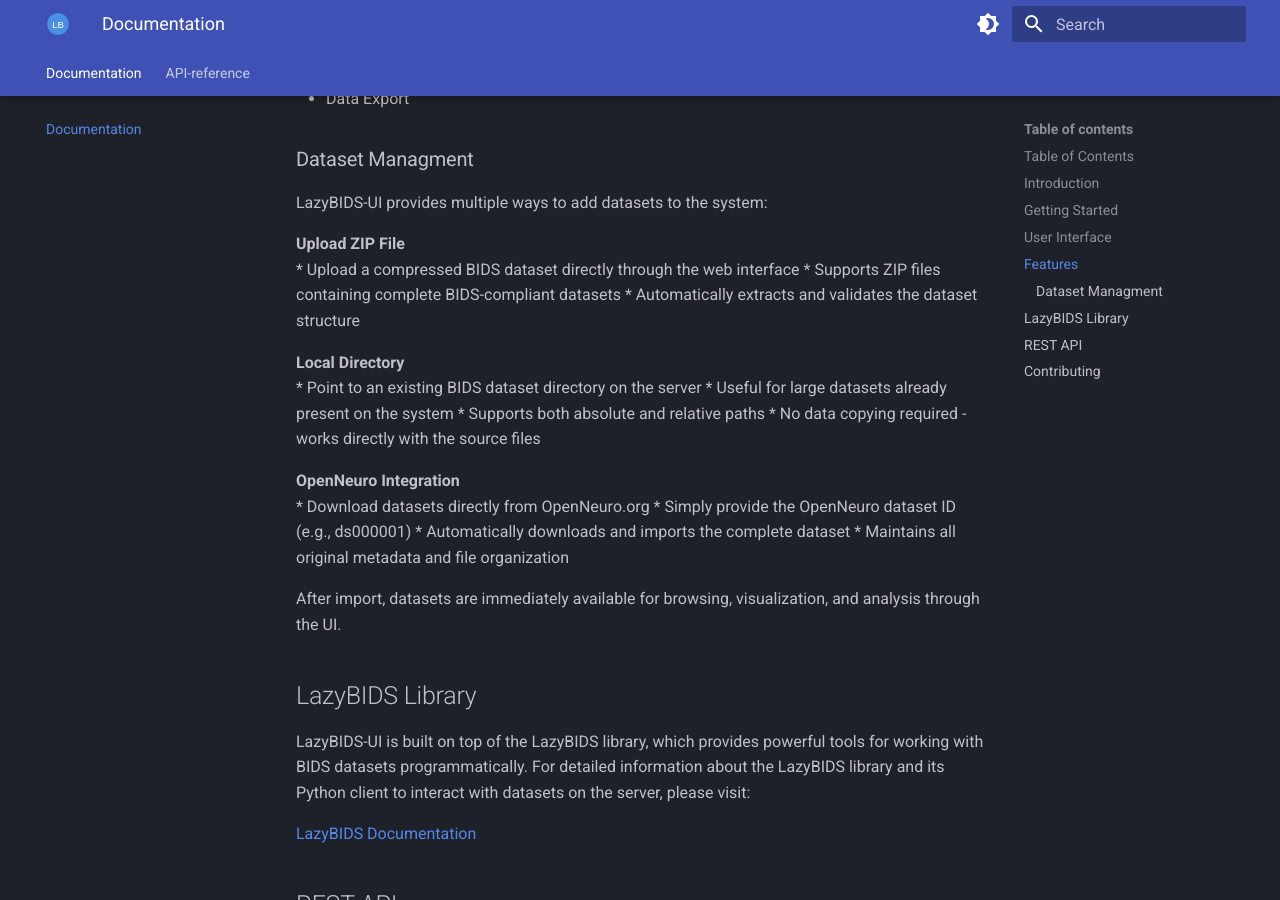
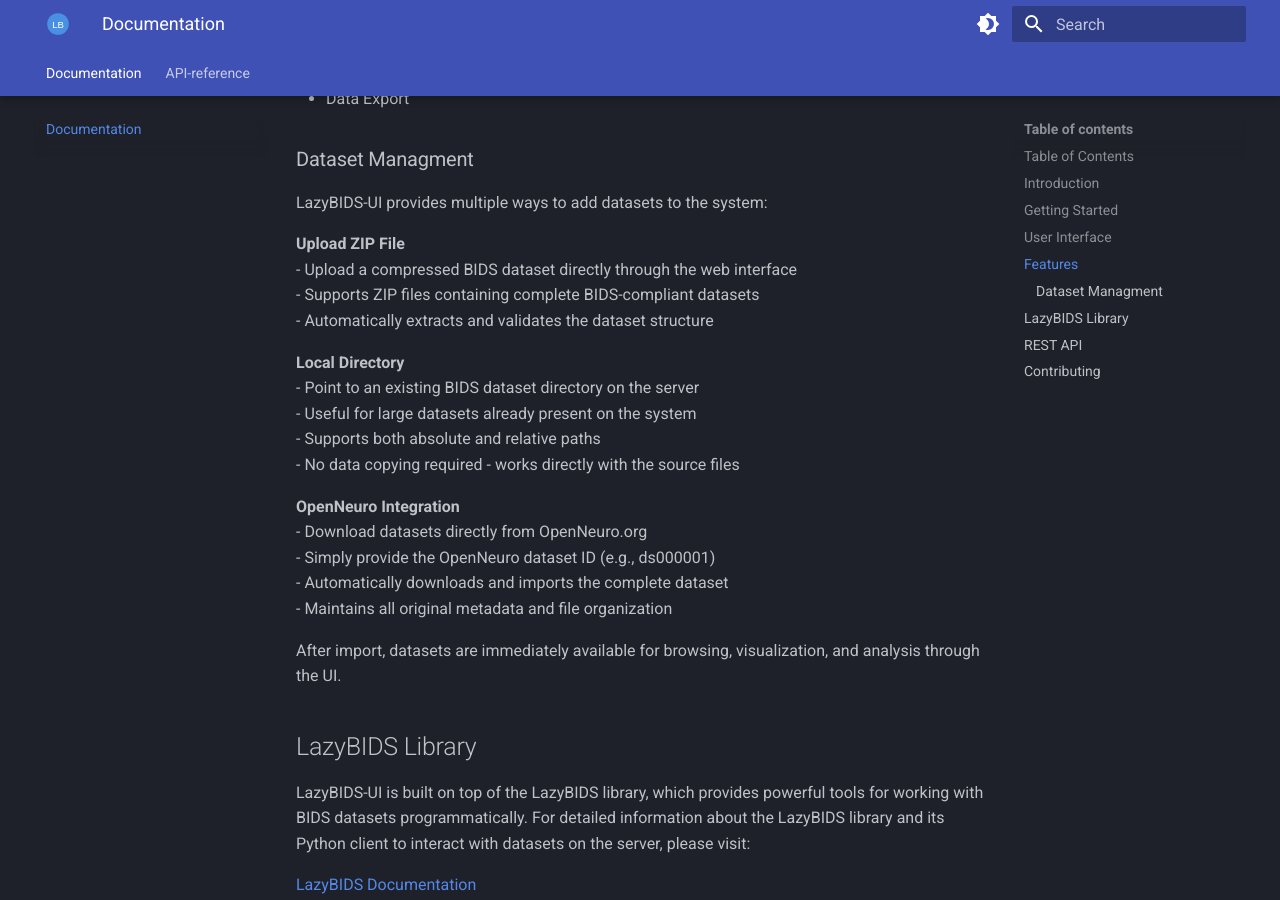
Before and after one commit to lazybids/lazybids-ui, an MkDocs documentation site: the page built from docs/index.md, in a window 1280 px wide and 900 px high, scrolled down 1776 px. Built offline with MkDocs 1.6.1 and Material for MkDocs 9.7.7, drawn with Linux system fonts in a browser that asks for light colours.

Commit message:
Fix unordered list 2

```diff
--- a/docs/index.md
+++ b/docs/index.md
@@ -51,21 +51,21 @@
 LazyBIDS-UI provides multiple ways to add datasets to the system:
 
 **Upload ZIP File**
-   * Upload a compressed BIDS dataset directly through the web interface
-   * Supports ZIP files containing complete BIDS-compliant datasets
-   * Automatically extracts and validates the dataset structure
+- Upload a compressed BIDS dataset directly through the web interface
+- Supports ZIP files containing complete BIDS-compliant datasets
+- Automatically extracts and validates the dataset structure
 
 **Local Directory**
-   * Point to an existing BIDS dataset directory on the server
-   * Useful for large datasets already present on the system
-   * Supports both absolute and relative paths
-   * No data copying required - works directly with the source files
+- Point to an existing BIDS dataset directory on the server
+- Useful for large datasets already present on the system
+- Supports both absolute and relative paths
+- No data copying required - works directly with the source files
 
 **OpenNeuro Integration**
-   * Download datasets directly from OpenNeuro.org
-   * Simply provide the OpenNeuro dataset ID (e.g., ds000001)
-   * Automatically downloads and imports the complete dataset
-   * Maintains all original metadata and file organization
+- Download datasets directly from OpenNeuro.org
+- Simply provide the OpenNeuro dataset ID (e.g., ds000001)
+- Automatically downloads and imports the complete dataset
+- Maintains all original metadata and file organization
 
 After import, datasets are immediately available for browsing, visualization, and analysis through the UI.
 
```
